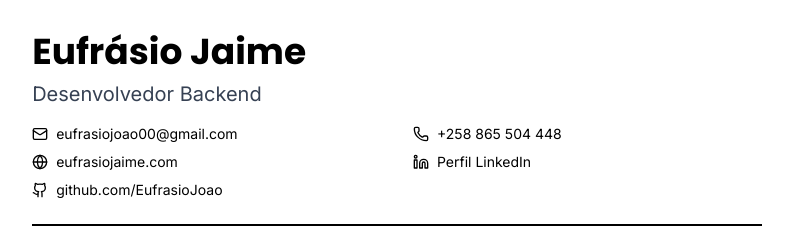
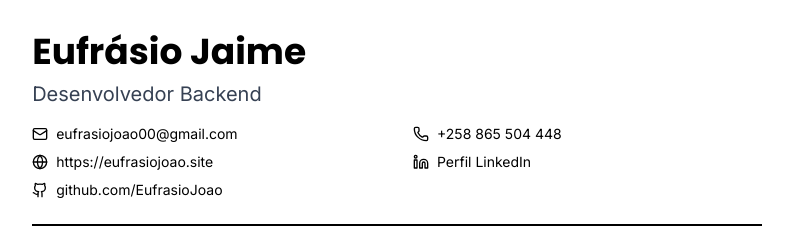
Before and after one commit to EufrasioJoao/my-portfolio-2.0, a Next.js app: page /resume-backend-pt in a window 1280 px wide. Shown: the top 242 px of the page, without its empty margins (243-1036 px from the left). Built offline with nearby package versions, Linux system fonts and the light colour scheme.

Commit message:
updated website link

```diff
--- a/app/resume-backend-pt/page.tsx
+++ b/app/resume-backend-pt/page.tsx
@@ -21,8 +21,8 @@ export default function ResumeBackendPtPage() {
           </div>
           <div className="flex items-center gap-2">
             <Globe className="w-4 h-4" />
-            <a href="https://eufrasiojaime.com" className="hover:underline">
-              eufrasiojaime.com
+            <a href="https://https://eufrasiojoao.site" className="hover:underline">
+              https://eufrasiojoao.site
             </a>
           </div>
           <div className="flex items-center gap-2">
--- a/app/resume-backend/page.tsx
+++ b/app/resume-backend/page.tsx
@@ -21,8 +21,8 @@ export default function ResumeBackendPage() {
           </div>
           <div className="flex items-center gap-2">
             <Globe className="w-4 h-4" />
-            <a href="https://eufrasiojaime.com" className="hover:underline">
-              eufrasiojaime.com
+            <a href="https://https://eufrasiojoao.site" className="hover:underline">
+              https://eufrasiojoao.site
             </a>
           </div>
           <div className="flex items-center gap-2">
--- a/app/resume-frontend-pt/page.tsx
+++ b/app/resume-frontend-pt/page.tsx
@@ -21,8 +21,8 @@ export default function ResumeFrontendPtPage() {
           </div>
           <div className="flex items-center gap-2">
             <Globe className="w-4 h-4" />
-            <a href="https://eufrasiojaime.com" className="hover:underline">
-              eufrasiojaime.com
+            <a href="https://https://eufrasiojoao.site" className="hover:underline">
+              https://eufrasiojoao.site
             </a>
           </div>
           <div className="flex items-center gap-2">
--- a/app/resume-frontend/page.tsx
+++ b/app/resume-frontend/page.tsx
@@ -21,8 +21,8 @@ export default function ResumeFrontendPage() {
           </div>
           <div className="flex items-center gap-2">
             <Globe className="w-4 h-4" />
-            <a href="https://eufrasiojaime.com" className="hover:underline">
-              eufrasiojaime.com
+            <a href="https://https://eufrasiojoao.site" className="hover:underline">
+              https://eufrasiojoao.site
             </a>
           </div>
           <div className="flex items-center gap-2">
--- a/app/resume-pt/page.tsx
+++ b/app/resume-pt/page.tsx
@@ -21,8 +21,8 @@ export default function ResumePtPage() {
           </div>
           <div className="flex items-center gap-2">
             <Globe className="w-4 h-4" />
-            <a href="https://eufrasiojaime.com" className="hover:underline">
-              eufrasiojaime.com
+            <a href="https://https://eufrasiojoao.site" className="hover:underline">
+              https://eufrasiojoao.site
             </a>
           </div>
           <div className="flex items-center gap-2">
--- a/app/resume/page.tsx
+++ b/app/resume/page.tsx
@@ -21,8 +21,8 @@ export default function ResumePage() {
           </div>
           <div className="flex items-center gap-2">
             <Globe className="w-4 h-4" />
-            <a href="https://eufrasiojaime.com" className="hover:underline">
-              eufrasiojaime.com
+            <a href="https://https://eufrasiojoao.site" className="hover:underline">
+              https://eufrasiojoao.site
             </a>
           </div>
           <div className="flex items-center gap-2">
```
